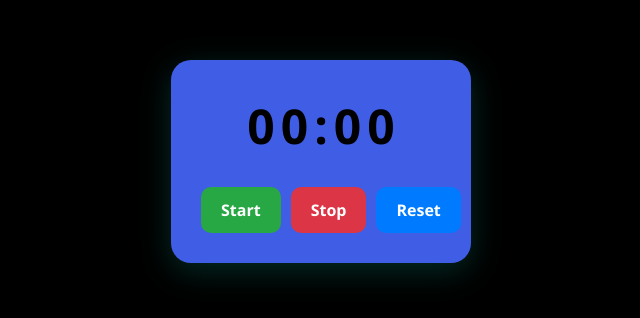
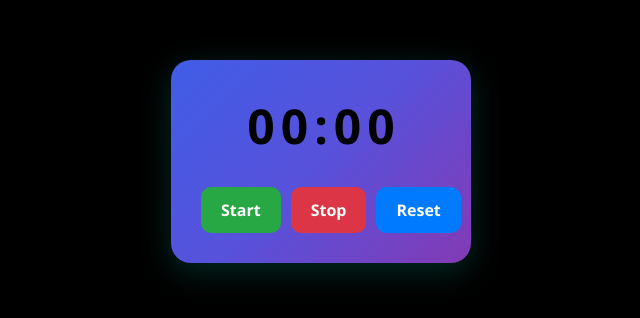
Before and after one commit to Kapil307/stopwatch, a React (Vite) app: page / in a window 1280 px wide. Shown: the part 140-458 px from the top of the page, without its empty margins (229-869 px from the left). Built offline with nearby package versions, Linux system fonts and the light colour scheme.

Commit message:
update something

```diff
--- a/src/css/App.css
+++ b/src/css/App.css
@@ -9,6 +9,7 @@
   box-shadow: 0 8px 32px rgba(13, 217, 186, 0.2);
   text-align: center;
   font-family: 'Segoe UI', Tahoma, Geneva, Verdana, sans-serif;
+  background: linear-gradient(135deg, #405DE6, #5851DB, #833AB4);
 }
 
 .time {
@@ -19,6 +20,7 @@
   display: flex;
   justify-content: center;
   gap: 6px;
+  text-shadow: ()#5851DB;
 }
 
 .digit {
```
